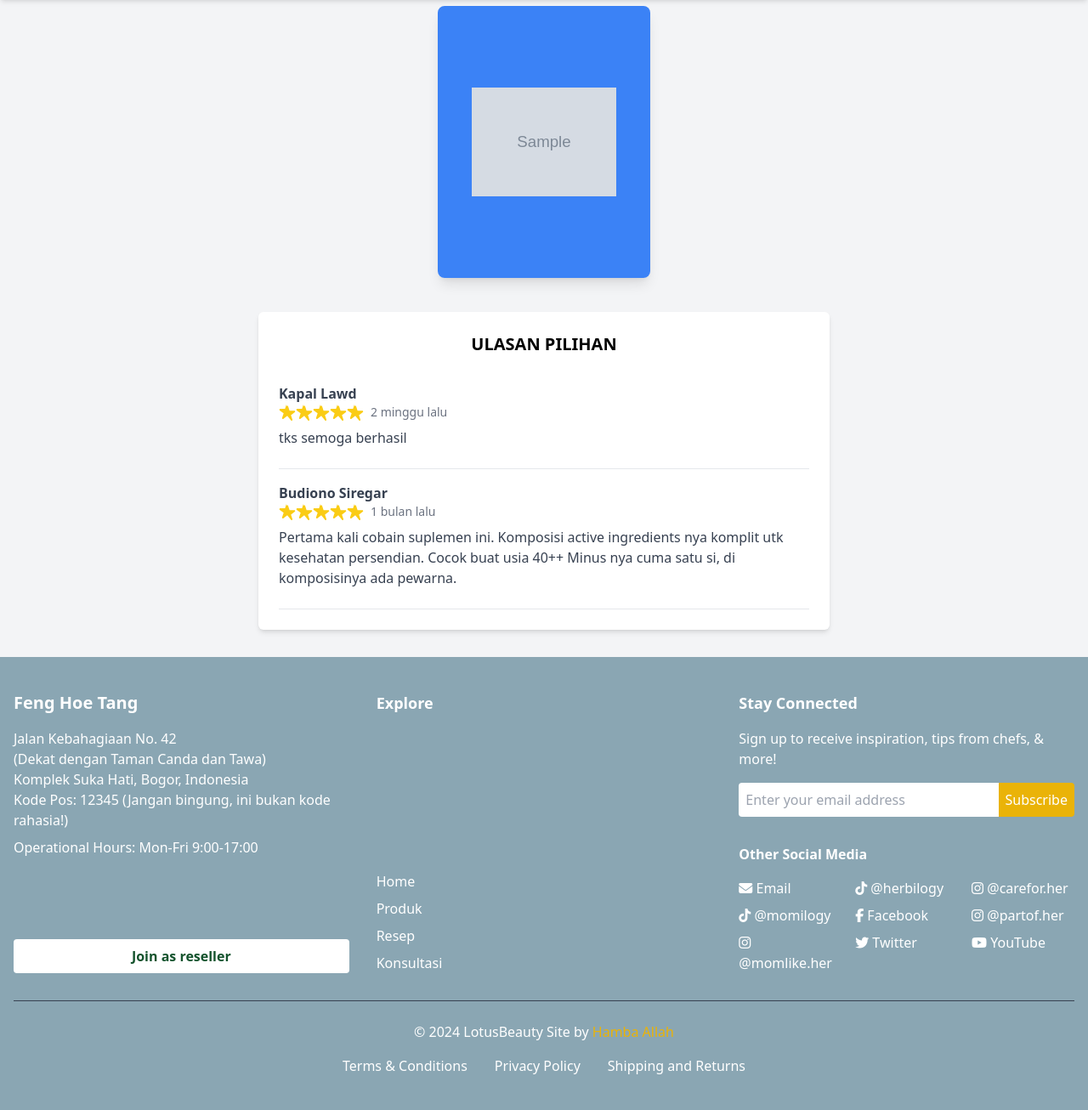
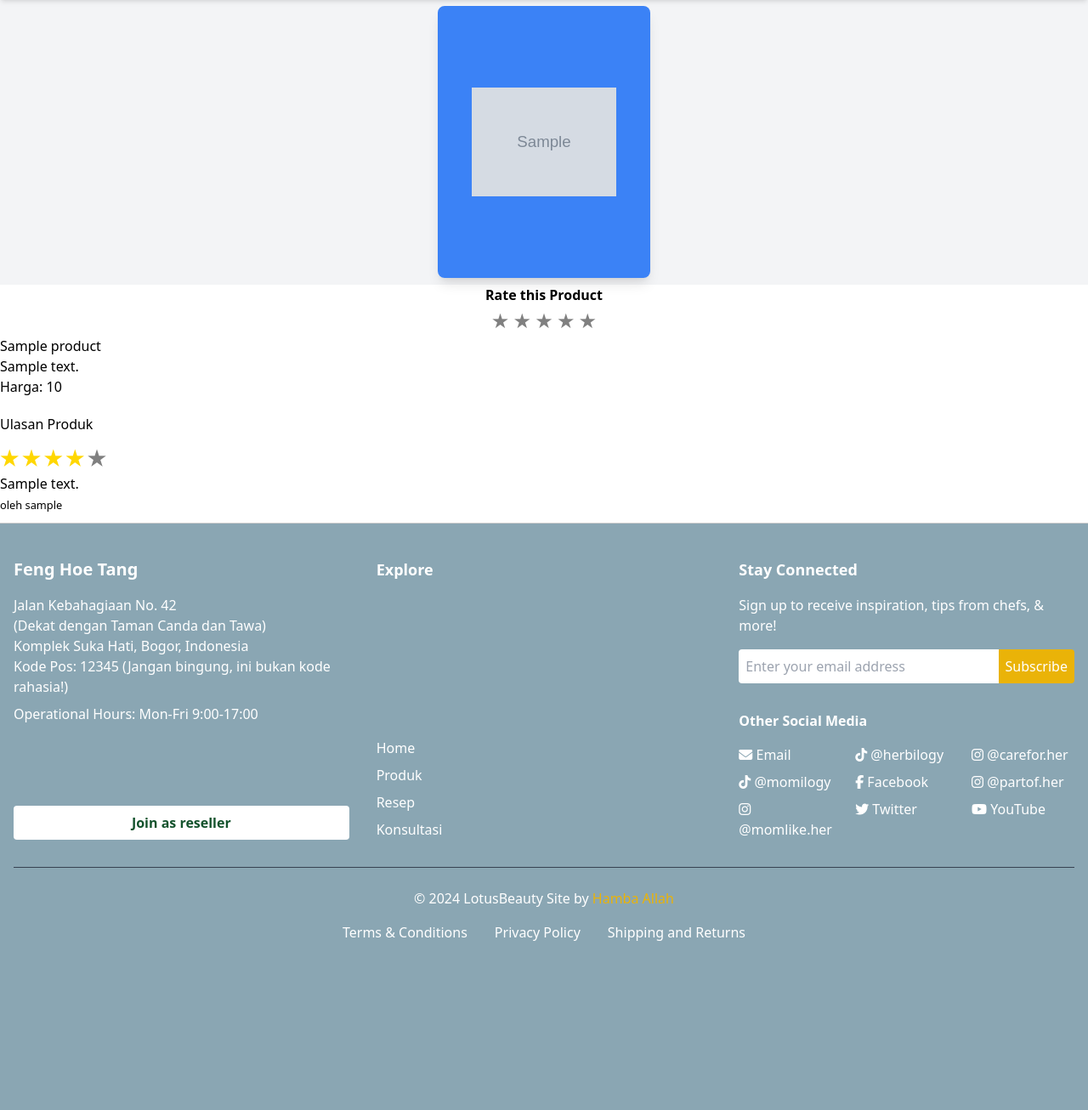
Before and after one commit to HUTAOCHAN99/Lotus-Beauty, a PHP site: page /Detail_Product.php?product_id=1 in a window 1280 px wide. Shown: the part 97-1403 px from the top of the page at 85% size. After the commit the page ends 1204 px from the top, so only its background shows below. Run offline with PHP 8.4, Linux system fonts and the light colour scheme; tables that the repository leaves empty or names only in its code hold one stand-in row (values such as "Sample post"); grey boxes marked "Sample" are stand-in pictures; some libraries are stand-ins or nearby versions.

Commit message:
fitur rating

```diff
--- a/Detail_Product.php
+++ b/Detail_Product.php
@@ -10,6 +10,14 @@ $query = $konek->prepare("SELECT * FROM product WHERE product_id = ?");
 $query->bind_param("i", $product_id);
 $query->execute();
 $result = $query->get_result();
+
+$reviewQuery = $konek->prepare("SELECT users.username, reviews.rating, reviews.comment
+                                FROM reviews
+                                JOIN users ON reviews.user_id = users.user_id
+                                WHERE product_id = ?");
+$reviewQuery->bind_param("i", $product_id);
+$reviewQuery->execute();
+$reviews = $reviewQuery->get_result();
 
 // Periksa apakah produk ditemukan
 if ($result->num_rows > 0) {
@@ -25,30 +33,8 @@ $order_quantity = 1; // Default kuantiti
 // Dapatkan user_id dari sesi jika ada
 $user_id = isset($_SESSION['user_id']) ? $_SESSION['user_id'] : null;
 
+$error = '';
 
-// Contoh data ulasan
-$reviews = [
-    [
-        'name_customer' => 'Kapal Lawd',
-        'time' => '2 minggu lalu',
-        'comment' => 'tks semoga berhasil',
-        'rating' => 5,
-        'replies' => []
-    ],
-    [
-        'name_customer' => 'Budiono Siregar',
-        'time' => '1 bulan lalu',
-        'comment' => 'Pertama kali cobain suplemen ini. Komposisi active ingredients nya komplit utk kesehatan persendian. Cocok buat usia 40++ Minus nya cuma satu si, di komposisinya ada pewarna.',
-        'rating' => 5,
-        'replies' => [
-            [
-                'name_replier' => 'Reply User',
-                'time' => '3 minggu lalu',
-                'comment' => 'Terima kasih atas ulasannya!',
-            ]
-        ]
-    ]
-];
 ?>
 
 <!DOCTYPE html>
@@ -88,7 +74,47 @@ $reviews = [
             transform: rotate(-45deg);
             transition: transform 0.5s ease-in-out;
         }
+
+        /* Styling untuk bintang */
+        .star {
+            font-size: 1.5rem;
+            /* Ukuran bintang */
+            color: gray;
+            /* Warna default untuk bintang */
+            cursor: pointer;
+            /* Mengubah kursor saat hover */
+            transition: color 0.3s ease;
+            /* Transisi warna halus */
+        }
+
+        /* Warna bintang saat dipilih atau saat di-hover */
+        .star.selected,
+        .star:hover,
+        .star:hover~.star {
+            color: gold;
+            /* Warna untuk bintang yang dipilih atau saat di-hover */
+        }
+
+        /* Mengembalikan warna bintang setelah hover */
+        .star:hover~.star {
+            color: gray;
+            /* Warna default untuk bintang yang tidak di-hover */
+        }
+
+        .review {
+            border-bottom: 1px solid #ccc;
+            padding: 10px 0;
+        }
+
+        .review-rating {
+            font-weight: bold;
+        }
+
+        .reviews-section {
+            margin-top: 20px;
+        }
     </style>
+
 </head>
 
 <body>
@@ -219,28 +245,145 @@ $reviews = [
             }
         </script>
     </div>
-    <div class="bg-gray-100 py-8 px-4">
-        <div class="max-w-2xl mx-auto bg-white p-6 shadow-md rounded-md">
-            <div class="mb-4">
-                <h2 class="text-xl font-semibold text-center">ULASAN PILIHAN</h2>
-            </div>
-            <?php foreach ($reviews as $review): ?>
-                <div class="border-b border-gray-200 py-4">
-                    <span class="font-semibold text-gray-700"><?= htmlspecialchars($review['name_customer']); ?></span>
-                    <div class="flex items-center mb-2">
-                        <?php for ($i = 0; $i < $review['rating']; $i++): ?>
-                            <svg class="w-5 h-5 text-yellow-400" fill="currentColor" viewBox="0 0 20 20">
-                                <path
-                                    d="M9.049 2.927c.3-.921 1.603-.921 1.902 0l1.717 5.3h5.564c.969 0 1.371 1.24.588 1.81l-4.507 3.356 1.718 5.299c.3.921-.755 1.688-1.539 1.118L10 14.347l-4.507 3.356c-.784.57-1.838-.197-1.539-1.118l1.718-5.299-4.507-3.356c-.784-.57-.38-1.81.588-1.81h5.564l1.717-5.3z" />
-                            </svg>
-                        <?php endfor; ?>
-                        <span class="text-sm text-gray-500 ml-2"><?= htmlspecialchars($review['time']); ?></span>
-                    </div>
-                    <p class="text-gray-700 mb-2"><?= htmlspecialchars($review['comment']); ?></p>
-                </div>
-            <?php endforeach; ?>
+
+
+
+
+    <!-- Input Rating Bintang (di luar modal) -->
+    <div class="w-1/2 mx-auto">
+        <div class="w-1/2 flex justify-center mx-auto">
+            <label class="font-semibold">Rate this Product</label>
+        </div>
+        <div id="outerStarRating" class="w-1/2 mx-auto text-center">
+            <span class="star" onclick="openReviewModal(1)">&#9733;</span>
+            <span class="star" onclick="openReviewModal(2)">&#9733;</span>
+            <span class="star" onclick="openReviewModal(3)">&#9733;</span>
+            <span class="star" onclick="openReviewModal(4)">&#9733;</span>
+            <span class="star" onclick="openReviewModal(5)">&#9733;</span>
         </div>
     </div>
+
+    <!-- Review Modal (pop-up) - Hidden initially -->
+    <div id="reviewModal" class="hidden fixed inset-0 bg-gray-800 bg-opacity-50 flex items-center justify-center">
+        <div id="reviewModalContent" class="bg-white p-6 rounded-lg shadow-lg max-w-md w-full">
+            <div class="flex justify-between items-center mb-4">
+                <h3 class="text-xl font-semibold">Beri Ulasan</h3>
+                <button onclick="closeReviewModal()"
+                    class="bg-red-500 rounded-full border-0 w-6 h-6 flex items-center justify-center focus:outline-none transition-transform duration-200 ease-in-out hover:scale-110 active:scale-90">
+                    <i class="ri-close-line text-white text-3xl"></i>
+                </button>
+            </div>
+            <form action="review_module.php" method="POST">
+                <input type="hidden" name="product_id" value="<?= htmlspecialchars($product_id); ?>">
+                <input type="hidden" name="user_id" value="<?= htmlspecialchars($user_id); ?>">
+                <input type="hidden" id="selectedRating" name="rating">
+
+                <!-- Bagian Rating Bintang di Modal -->
+                <div class="mb-4 flex">
+                    <label class="font-semibold mr-2">Rating:</label>
+                    <div id="modalStarRating" class="flex">
+                        <span class="star" onclick="setRating(1)">&#9733;</span>
+                        <span class="star" onclick="setRating(2)">&#9733;</span>
+                        <span class="star" onclick="setRating(3)">&#9733;</span>
+                        <span class="star" onclick="setRating(4)">&#9733;</span>
+                        <span class="star" onclick="setRating(5)">&#9733;</span>
+                    </div>
+                </div>
+
+                <!-- Bagian Input Komentar -->
+                <div class="mb-4">
+                    <label for="comment" class="font-semibold">Komentar:</label>
+                    <textarea name="comment" id="comment" rows="4" class="border w-full p-2 rounded"
+                        placeholder="Ceritakan pengalaman Anda (Maksimal 500 kata)" maxlength="500"></textarea>
+                </div>
+
+                <!-- Tombol Submit -->
+                <div class="flex justify-end">
+                    <button type="submit" class="bg-blue-500 text-white py-2 px-4 rounded">Post</button>
+                </div>
+
+                <?php if ($error): ?>
+                    <p class="text-red-500 mt-2"><?= htmlspecialchars($error); ?></p>
+                <?php endif; ?>
+            </form>
+        </div>
+    </div>
+
+
+    <script>
+
+        let selectedRating = 0;
+
+        function openReviewModal(rating) {
+
+            // Setel rating ketika bintang diklik
+            setRating(rating);
+            // Tampilkan modal review
+            document.getElementById('reviewModal').classList.remove('hidden');
+        }
+
+        function setRating(rating) {
+            selectedRating = rating;
+            document.getElementById('selectedRating').value = rating;
+
+            // Update warna bintang di modal
+            let stars = document.querySelectorAll('#modalStarRating .star');
+            stars.forEach((star, index) => {
+                if (index < rating) {
+                    star.classList.add('selected'); // Menandai bintang yang dipilih
+                } else {
+                    star.classList.remove('selected'); // Menghapus tanda dari bintang yang tidak dipilih
+                }
+            });
+
+            // Update warna bintang di luar modal
+            let outerStars = document.querySelectorAll('#outerStarRating .star');
+            outerStars.forEach((star, index) => {
+                if (index < rating) {
+                    star.classList.add('selected');
+                } else {
+                    star.classList.remove('selected');
+                }
+            });
+        }
+
+        function closeReviewModal() {
+            document.getElementById('reviewModal').classList.add('hidden');
+        }
+
+    </script>
+
+
+
+    <div class="product-details">
+        <h1><?= htmlspecialchars($product['name']); ?></h1>
+        <p><?= htmlspecialchars($product['description']); ?></p>
+        <p>Harga: <?= htmlspecialchars($product['price']); ?></p>
+    </div>
+
+    <div class="reviews-section">
+        <h2>Ulasan Produk</h2>
+        <?php if ($reviews->num_rows > 0): ?>
+            <?php while ($review = $reviews->fetch_assoc()): ?>
+                <div class="review">
+                    <div class="review-rating">
+                        <?php
+                        // Menampilkan bintang sesuai dengan rating
+                        for ($i = 1; $i <= 5; $i++): ?>
+                            <span class="star <?= $i <= $review['rating'] ? 'selected' : ''; ?>">&starf;</span>
+                        <?php endfor; ?>
+                    </div>
+                    <p><?= htmlspecialchars($review['comment']); ?></p>
+                    <small>oleh <?= htmlspecialchars($review['username']); ?></small>
+                </div>
+            <?php endwhile; ?>
+        <?php else: ?>
+            <p>Tidak ada ulasan untuk produk ini.</p>
+        <?php endif; ?>
+    </div>
+
+
+
 
     <!-- event buy modal -->
     <div id="buyModal" class="hidden fixed inset-0 bg-gray-800 bg-opacity-50 flex items-center justify-center">
--- a/login.php
+++ b/login.php
@@ -33,7 +33,7 @@ if ($_SERVER['REQUEST_METHOD'] === 'POST' && isset($_POST['action']) && $_POST['
             // Simpan email dan username untuk verifikasi
             $_SESSION['reset_email'] = $user['email'];
             $_SESSION['username'] = $username;
-            $_SESSION['user_id'] = $user['id']; // Menyimpan ID pengguna
+            $_SESSION['user_id'] = $user['user_id']; // Menyimpan ID pengguna
             $_SESSION['action'] = 'login'; // Menandakan proses login
 
             // Buat dan simpan token untuk verifikasi
```
Also changed, not shown: review_module.php (added, +60 -0 lines).
